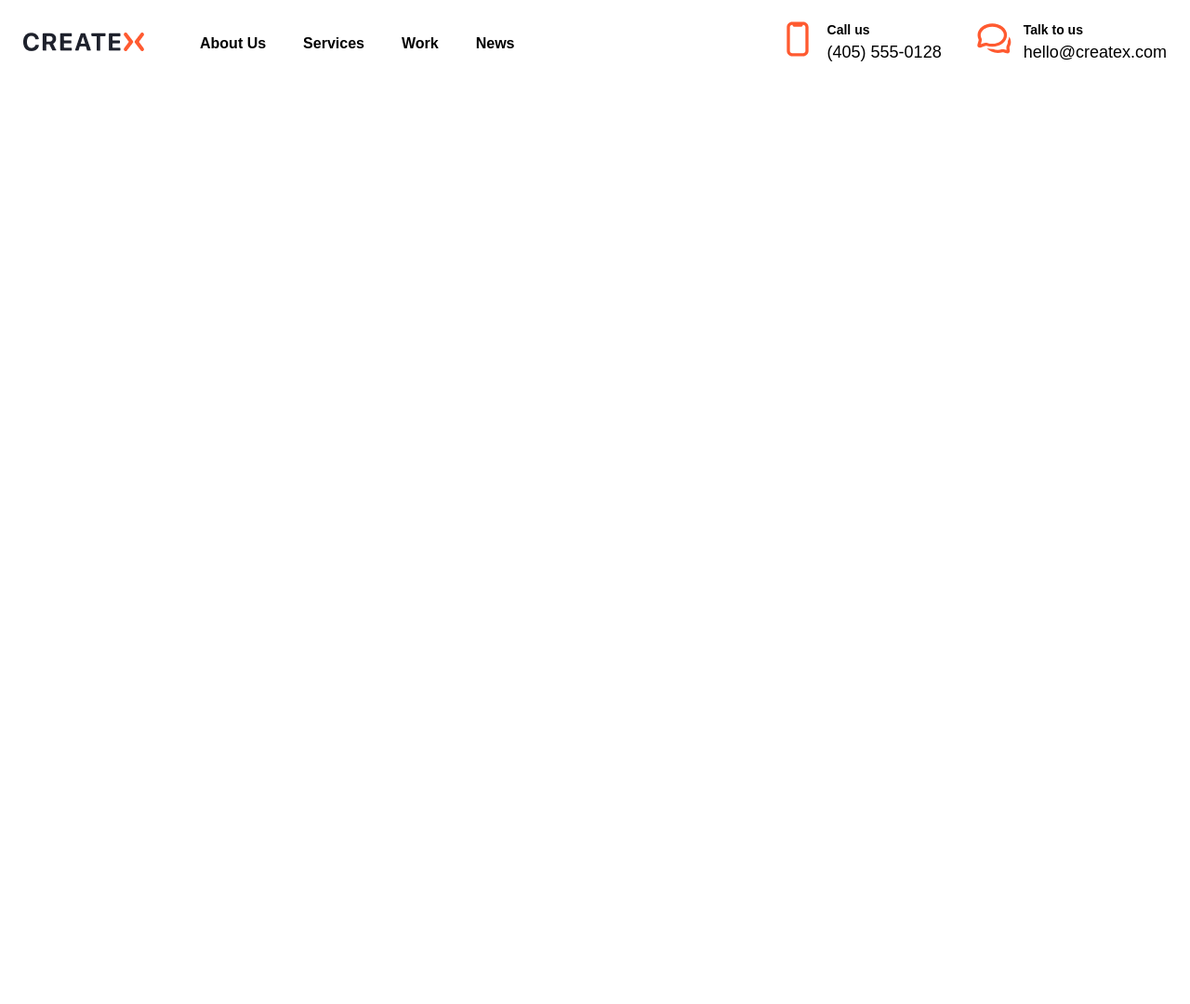
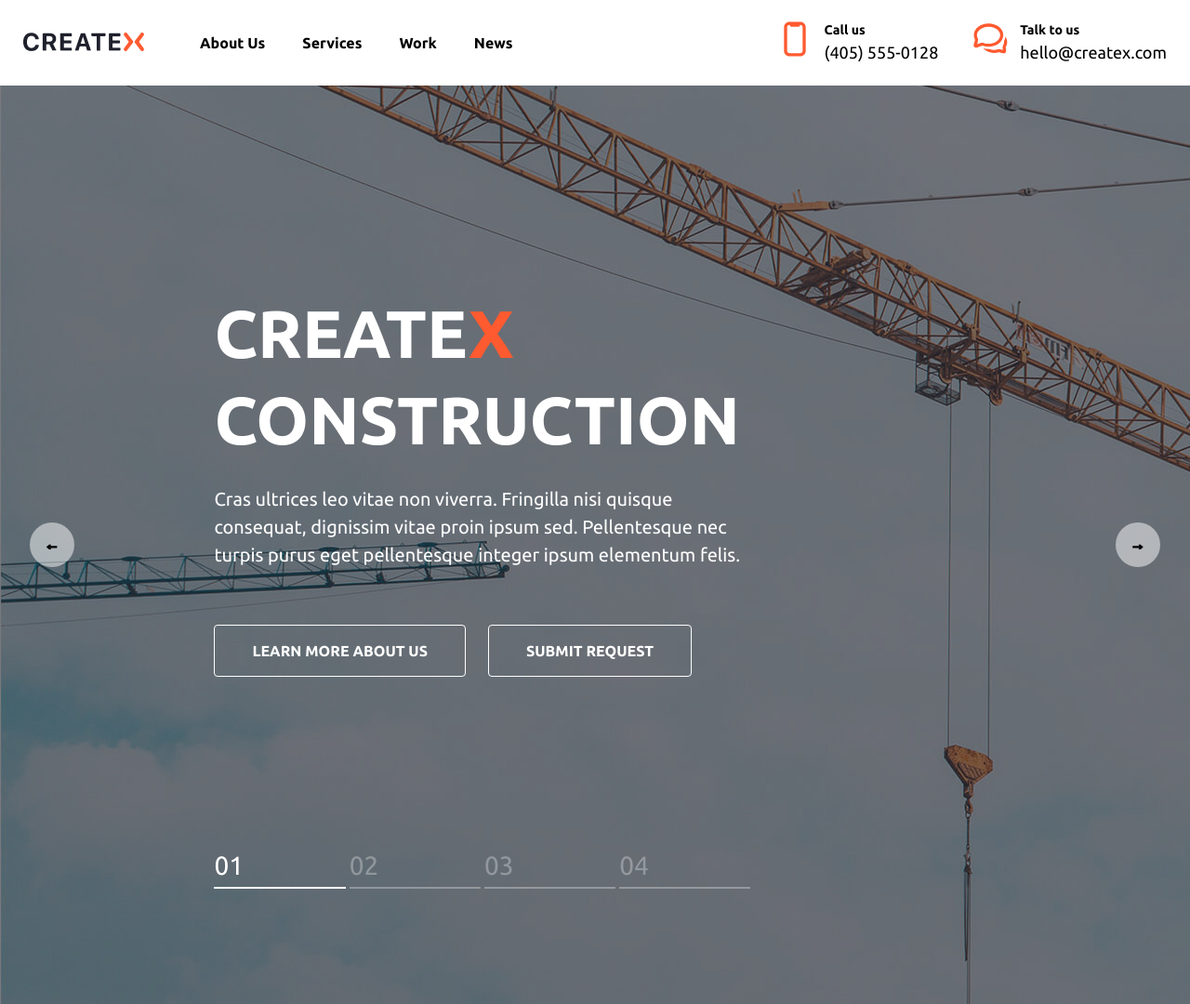
Before and after one commit to Dual1tyxd3v/createx, a website: page source/index.html in a window 1280 px wide. Shown: the whole page at 93% size. Before the commit the page ends 800 px from the top, so only its background shows below. Drawn offline with Linux system fonts and the light colour scheme.

Commit message:
Added Main section

```diff
--- a/source/index.html
+++ b/source/index.html
@@ -46,6 +46,37 @@
       </div>
     </div>
   </header>
+
+  <main class="main__main">
+    <div class="wrapper main__wrapper">
+      <div class="main__slider">
+        <div class="main__slider-wrapper">
+          <div class="main__slide">
+            <h2 class="main__header">Create<span class="main__header--primary">x</span><br>construction</h2>
+            <p class="main__description">
+              Cras ultrices leo vitae non viverra. Fringilla nisi quisque consequat,
+              dignissim vitae proin ipsum sed. Pellentesque nec turpis purus eget pellentesque integer ipsum elementum
+              felis.
+            </p>
+            <div class="main__buttons">
+              <a href="#" class="main__btn">Learn more about us</a>
+              <a href="#" class="main__btn">Submit request</a>
+            </div>
+          </div>
+        </div>
+        <ul class="main__slider-counter">
+          <li class="main__slider-count main__slider-count--active">01</li>
+          <li class="main__slider-count">02</li>
+          <li class="main__slider-count">03</li>
+          <li class="main__slider-count">04</li>
+        </ul>
+      </div>
+    </div>
+    <div class="main__slider-controls">
+      <button class="main__slider-btn main__slider-btn--left">&larr;</button>
+      <button class="main__slider-btn main__slider-btn--right">&rarr;</button>
+    </div>
+  </main>
   <script src="./js/script.js"></script>
 </body>
 
--- /dev/null
+++ b/source/sass/components/main.scss
@@ -0,0 +1,115 @@
+.main {
+  &__main {
+    background-image: url(../img/main-bg.jpg);
+    background-size: cover;
+    padding-top: 22rem;
+    height: 98.8rem;
+    position: relative;
+  }
+
+  &__wrapper {
+    width: 64vw;
+  }
+
+  &__slide {
+    width: 57.7rem;
+  }
+
+  &__slider-wrapper {
+    margin-bottom: 18rem;
+  }
+
+  &__header {
+    font-size: 7.2rem;
+    font-weight: 700;
+    color: #fff;
+    text-transform: uppercase;
+    line-height: 9.3rem;
+    margin-bottom: 2.4rem;
+
+    &--primary {
+      color: $color-active;
+    }
+  }
+
+  &__description {
+    font-size: 2rem;
+    color: #fff;
+    line-height: 3rem;
+    margin-bottom: 6rem;
+  }
+
+  &__buttons {
+    display: flex;
+  }
+
+  &__btn {
+    color: #fff;
+    border: 1px solid #fff;
+    border-radius: 4px;
+    font-size: 1.6rem;
+    font-weight: 700;
+    padding: 1.8rem 4rem;
+    text-transform: uppercase;
+
+    &:not(:last-child) {
+      margin-right: 2.4rem;
+    }
+
+    &:hover {
+      border: 1px solid $color-active;
+      background-color: $color-active;
+    }
+  }
+
+  &__slider {
+    width: 57.7rem;
+  }
+
+  &__slider-counter {
+    display: flex;
+    color: rgba(#fff, 0.3);
+  }
+
+  &__slider-count {
+    width: 17.8rem;
+    border-bottom: 2px solid rgba(#fff, 0.3);
+    font-size: 2.8rem;
+    padding: 0.7rem 0;
+
+    &:not(:last-child) {
+      margin-right: 0.4rem;
+    }
+
+    &--active {
+      color: #fff;
+      border-bottom: 2px solid #fff;
+    }
+  }
+
+  &__slider-controls {
+    position: absolute;
+    top: 50%;
+    width: 100%;
+    transform: translateY(-50%);
+    padding: 0 3.2rem;
+    display: flex;
+    justify-content: space-between;
+  }
+
+  &__slider-btn {
+    width: 4.8rem;
+    height: 4.8rem;
+    border: none;
+    background-color: rgba(#fff, 0.5);
+    transition: all 0.2s;
+    border-radius: 50%;
+    cursor: pointer;
+    font-size: 1.6rem;
+    -webkit-text-stroke-width: thick;
+
+    &:hover {
+      background-color: #fff;
+    }
+  }
+}
--- a/source/sass/components/nav.scss
+++ b/source/sass/components/nav.scss
@@ -18,7 +18,7 @@
     }
 
     &:hover {
-      text-decoration: underline;
+      border-bottom: 2px solid $color-active;
     }
   }
 
--- a/source/sass/global/global.scss
+++ b/source/sass/global/global.scss
@@ -5,7 +5,6 @@
   margin: 0;
   background-repeat: no-repeat;
   box-sizing: border-box;
-  font-family: "Manrope", sans-serif;
   font-style: normal;
 }
 
--- a/source/sass/style.scss
+++ b/source/sass/style.scss
@@ -6,3 +6,4 @@
 @import "./components/logo.scss";
 @import "./components/header.scss";
 @import "./components/nav.scss";
+@import "./components/main.scss";
```
Also changed, not shown: source/css/style.css, source/img/main-bg.jpg (added).
